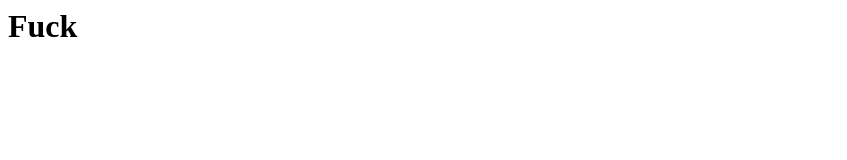
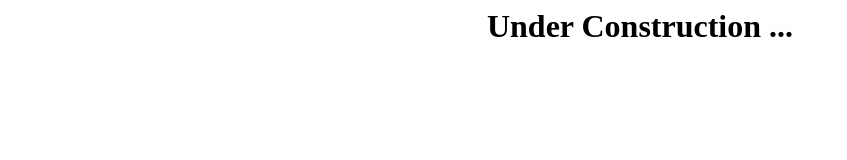
Before and after one commit to F4R4N/F4R4N.github.io, a plain HTML site: page index.html in a window 1280 px wide. Shown: the whole page, without its empty margins (0-847 px from the left). Drawn offline with Linux system fonts and the light colour scheme.

Commit message:
initial commit

```diff
--- a/index.html
+++ b/index.html
@@ -1,8 +1,11 @@
+
 <html>
 <head>
 
 </head>
 <body>
-	<h1>Fuck</h1>
+	<center>
+		<h1>Under Construction ...</h1>
+	</center>
 </body>
 </html>
```
